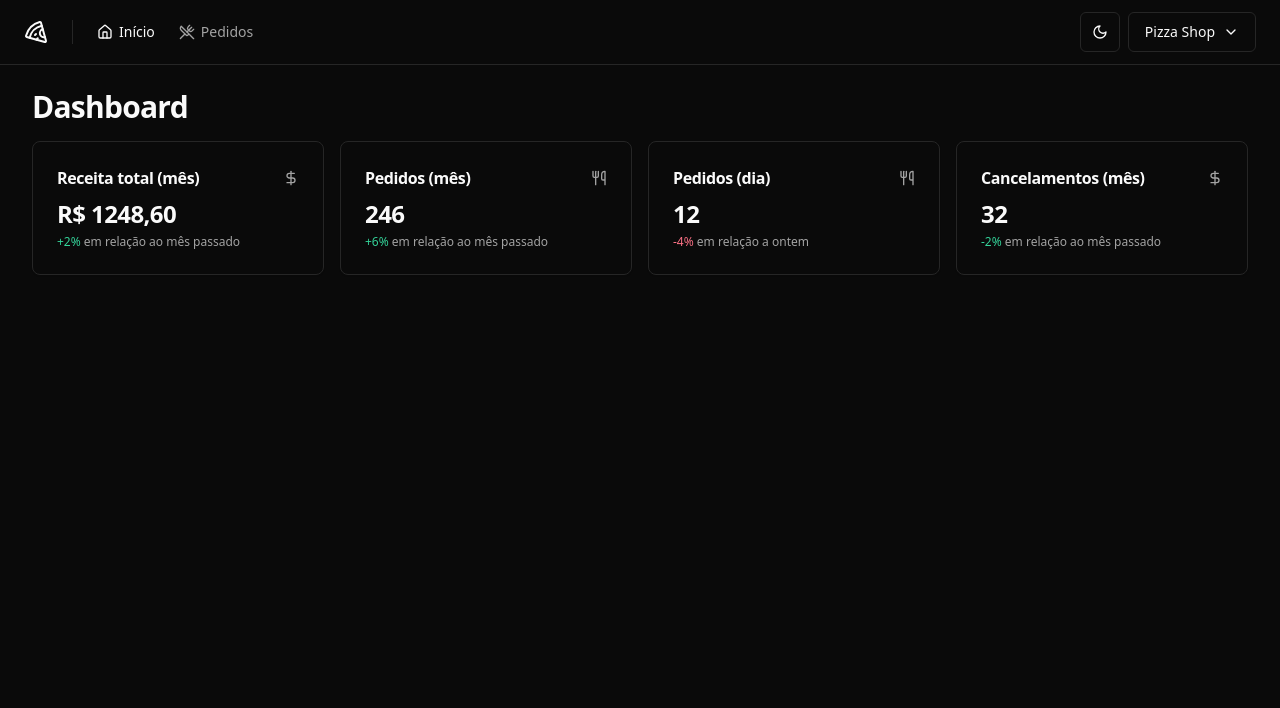
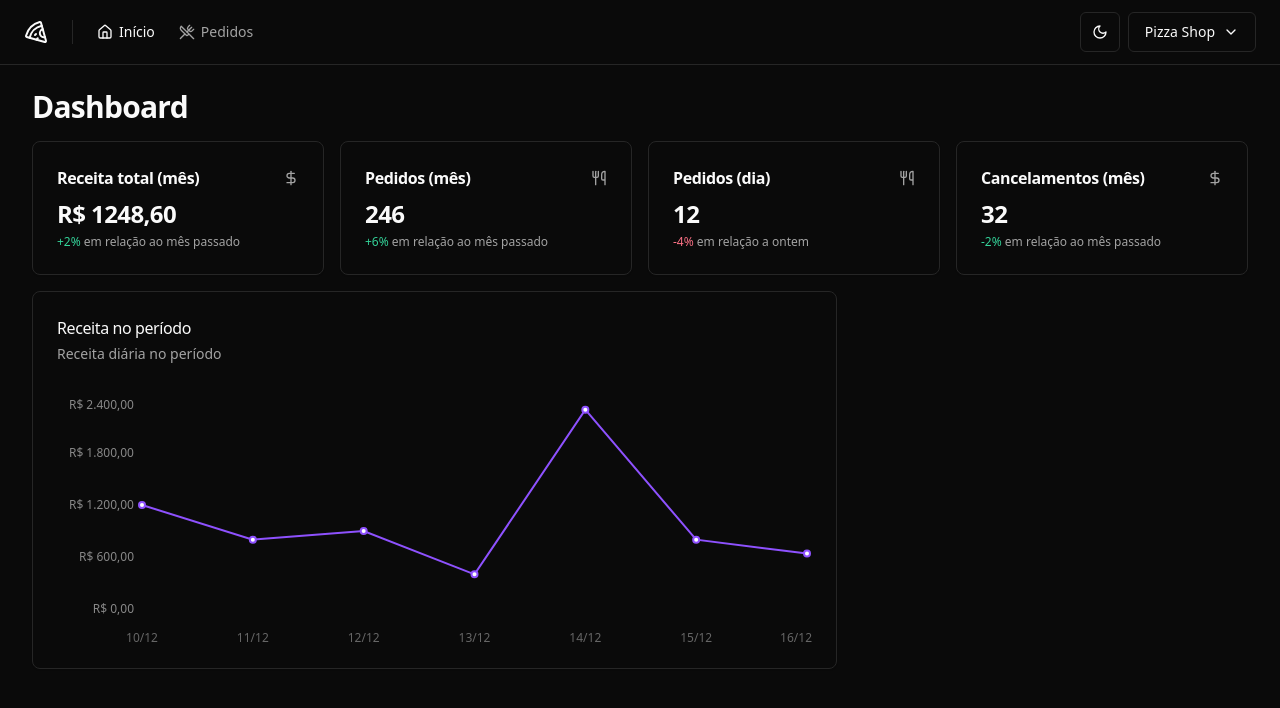
Before and after one commit to adonesbalica/pizzashop-web, a React (Vite) app: page / in a window 1280 px wide. Shown: the top 708 px of the page. Built offline with nearby package versions, Linux system fonts and the light colour scheme.

Commit message:
feat: chart component

```diff
--- a/package.json
+++ b/package.json
@@ -25,6 +25,7 @@
     "react-helmet-async": "^2.0.5",
     "react-hook-form": "^7.55.0",
     "react-router-dom": "^7.5.0",
+    "recharts": "^2.15.2",
     "sonner": "^2.0.3",
     "tailwind-merge": "^3.2.0",
     "tailwindcss-animate": "^1.0.7",
--- a/src/pages/app/dashboard/dashboard.tsx
+++ b/src/pages/app/dashboard/dashboard.tsx
@@ -4,6 +4,7 @@
 import { MonthCanceledOrdersAmountCard } from './month-canceled-orders-amount-card'
 import { MonthOrderAmountCard } from './month-orders-amount-card'
 import { MonthRevenueCard } from './month-revenue-card'
+import { RevenueChart } from './revenue-chart'
 
 export function Dashboard() {
   return (
@@ -18,6 +19,10 @@
           <DayOrdersAmountCard />
           <MonthCanceledOrdersAmountCard />
         </div>
+
+        <div className="grid grid-cols-9 gap-4">
+          <RevenueChart />
+        </div>
       </div>
     </>
   )
--- /dev/null
+++ b/src/pages/app/dashboard/revenue-chart.tsx
@@ -0,0 +1,59 @@
+import { Line, LineChart, ResponsiveContainer, XAxis, YAxis } from 'recharts'
+
+import {
+  Card,
+  CardContent,
+  CardDescription,
+  CardHeader,
+  CardTitle,
+} from '@/components/ui/card'
+
+const data = [
+  { date: '10/12', revenue: 1200 },
+  { date: '11/12', revenue: 800 },
+  { date: '12/12', revenue: 900 },
+  { date: '13/12', revenue: 400 },
+  { date: '14/12', revenue: 2300 },
+  { date: '15/12', revenue: 800 },
+  { date: '16/12', revenue: 640 },
+]
+
+export function RevenueChart() {
+  return (
+    <Card className="col-span-6">
+      <CardHeader className="flex-row items-center justify-between pb-8">
+        <div className="space-y-1">
+          <CardTitle className="text-base font-medium">
+            Receita no período
+          </CardTitle>
+          <CardDescription>Receita diária no período</CardDescription>
+        </div>
+      </CardHeader>
+      <CardContent>
+        <ResponsiveContainer width="100%" height={248}>
+          <LineChart data={data} style={{ fontSize: 12 }}>
+            <XAxis dataKey="date" tickLine={false} axisLine={false} dy={16} />
+            <YAxis
+              stroke="#888"
+              axisLine={false}
+              tickLine={false}
+              width={80}
+              tickFormatter={(value: number) =>
+                value.toLocaleString('pt-BR', {
+                  style: 'currency',
+                  currency: 'BRL',
+                })
+              }
+            />
+            <Line
+              type="linear"
+              strokeWidth="2"
+              dataKey="revenue"
+              stroke="oklch(60.6% 0.25 292.717)"
+            />
+          </LineChart>
+        </ResponsiveContainer>
+      </CardContent>
+    </Card>
+  )
+}
```
Also changed, not shown: 1 other file (tests, documents, lock files or other folders).
